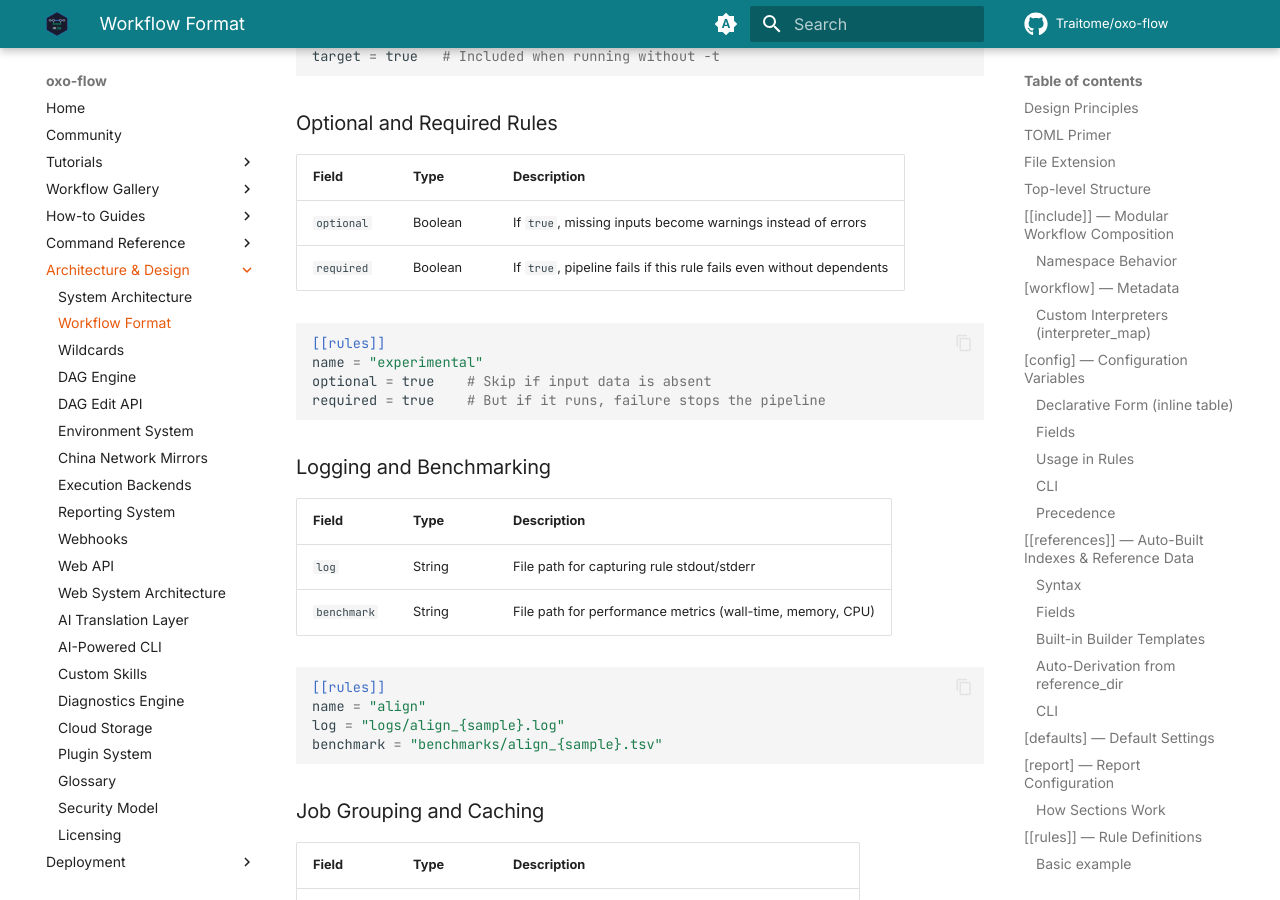
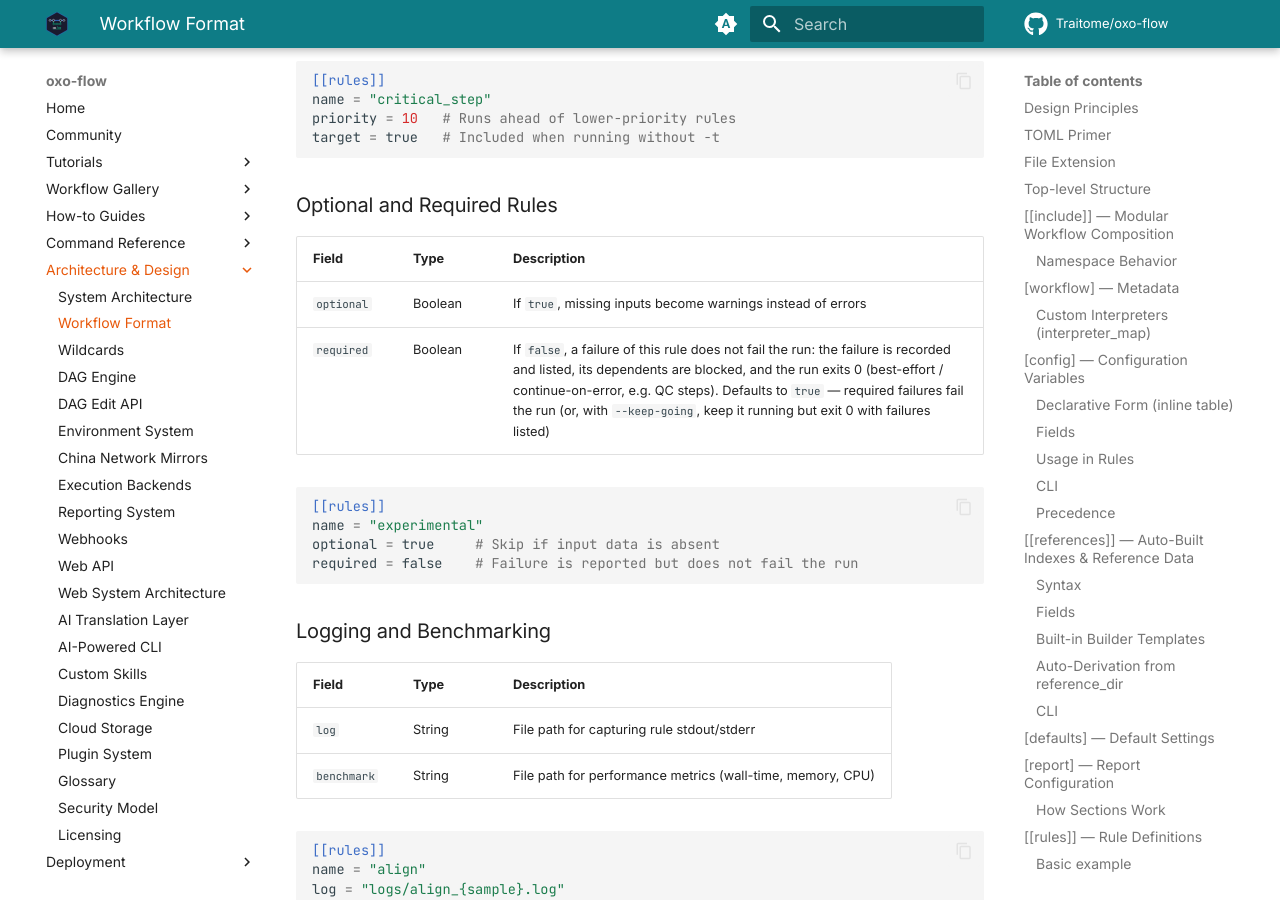
Before and after one commit to Traitome/oxo-flow, an MkDocs documentation site: the page built from docs/guide/src/reference/workflow-format.md, in a window 1280 px wide and 900 px high, scrolled down 26225 px. Built offline with MkDocs 1.6.1 and Material for MkDocs 9.7.7, drawn with Linux system fonts in a browser that asks for light colours; comment, search, counter and statistics services are not loaded; some of the changed text lies outside the part shown.

Commit message:
docs: document sensitive masking and required=false continue-on-error semantics

````diff
--- a/docs/guide/src/reference/workflow-format.md
+++ b/docs/guide/src/reference/workflow-format.md
@@ -225,7 +225,7 @@ samples   = { required = true, type = "path", must_exist = true }
 | `default` | String | Default value when not provided via CLI |
 | `required` | Bool | If `true`, the value must be provided at runtime (default: `false`) |
 | `help` | String | Human-readable description shown in error messages |
-| `sensitive` | Bool | Mask the value as `****` in logs, `--help`, and errors (default: `false`) |
+| `sensitive` | Bool | Mask the value as `***` in captured rule output, recorded commands, checkpoint/report snapshots, and error summaries — before they reach the web UI or AI recovery (default: `false`). Values shorter than 4 characters are not masked, and structured or derived forms of the value (JSON/base64) pass through — exact-match masking only |
 | `type` | String | Expected value type for validation: `"string"`, `"int"`, `"float"`, `"bool"`, `"path"` |
 | `choices` | Array of String | Allowed values (requires `type = "string"`) |
 | `range` | String | Numeric range `"min..max"` (requires `type = "int"` or `"float"`) |
@@ -980,13 +980,13 @@ target = true   # Included when running without -t
 | Field | Type | Description |
 |-------|------|-------------|
 | `optional` | Boolean | If `true`, missing inputs become warnings instead of errors |
-| `required` | Boolean | If `true`, pipeline fails if this rule fails even without dependents |
+| `required` | Boolean | If `false`, a failure of this rule does not fail the run: the failure is recorded and listed, its dependents are blocked, and the run exits 0 (best-effort / continue-on-error, e.g. QC steps). Defaults to `true` — required failures fail the run (or, with `--keep-going`, keep it running but exit 0 with failures listed) |
 
 ```toml
 [[rules]]
 name = "experimental"
-optional = true    # Skip if input data is absent
-required = true    # But if it runs, failure stops the pipeline
+optional = true     # Skip if input data is absent
+required = false    # Failure is reported but does not fail the run
 ```
 
 ### Logging and Benchmarking
````
